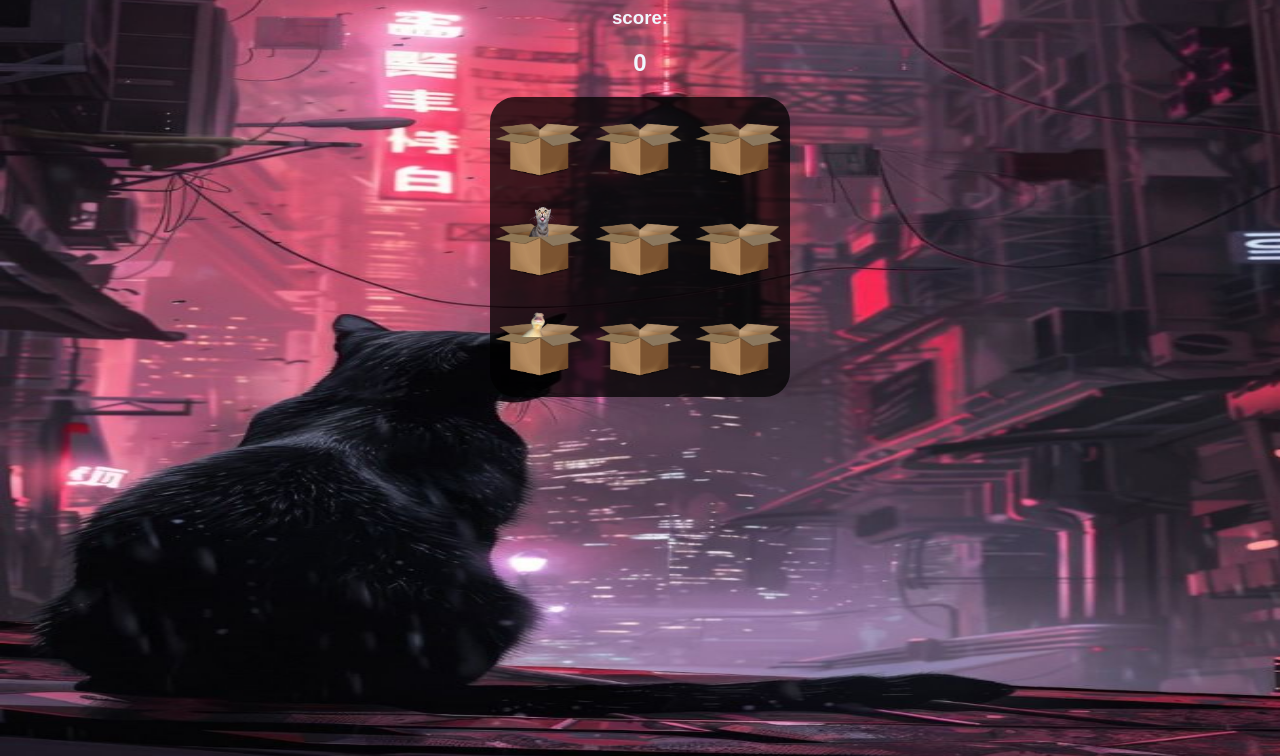
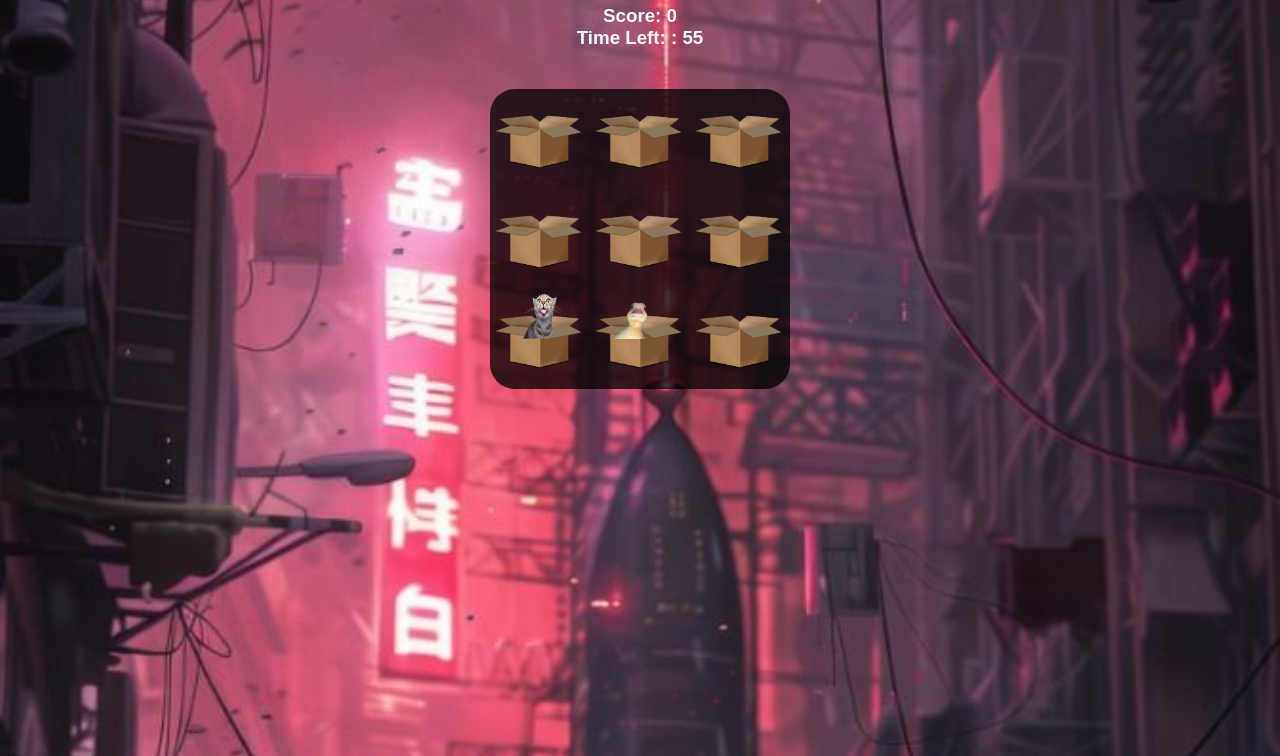
Before and after one commit to SyedAtif04/Wack-a-mole, a plain HTML site: page cat.html in a window 1280 px wide. Shown: the part 73-829 px from the top of the page. Drawn offline with Linux system fonts and the light colour scheme.

Commit message:
Timer+Multiple Cats

```diff
--- a/cat.css
+++ b/cat.css
@@ -2,34 +2,36 @@ body {
     font-family: Arial, Arial, Helvetica, sans-serif;
     text-align: center;
     color: aliceblue;
-    background: url("./Cyberpunk\ Cat\ Poster.jfif");
-    background-size: 100% 100%;
+    background: url("./Cyberpunk Cat Poster.jfif");
+    background-size: cover;
     min-height: 100vh;
     background-repeat: no-repeat;
 }
 
-.time {
-    text-align: left;
-    display: flex;
-    justify-content: space-between;
-    gap: 20px;
+h1 {
+    margin-bottom: 20px;
 }
 
-#timer {
-    font-family: Arial, sans-serif;
+.controls {
+    display: flex;
+    flex-direction: column;
+    align-items: center;
+    margin: 20px;
+}
+
+.controls h3 {
+    margin: 0;
 }
 
 #board {
     width: 300px;
     height: 300px;
     background-color: rgba(0, 0, 0, 0.75);
-    /* opacity: 75%; */
     border-radius: 25px;
-
-
-    margin: 0 auto;
+    margin: 20px auto;
     display: flex;
     flex-wrap: wrap;
+    position: relative;
 }
 
 #board div {
@@ -37,11 +39,29 @@ body {
     height: 100px;
     background-image: url(./box.png);
     background-size: cover;
-    opacity: 1;
-
+    position: relative;
 }
 
 #board div img {
-    width: 40px;
-    height: 40px;
+    width: 60px;
+    height: 60px;
+    position: absolute;
+    top: 20%;
+    left: 50%;
+    transform: translate(-50%, -50%);
 }
+
+.game-container {
+    display: flex;
+    flex-direction: column;
+    align-items: center;
+    margin: 0 auto;
+}
+
+#restartButton {
+    padding: 10px 20px;
+    font-size: 16px;
+    cursor: pointer;
+    margin-top: 10px;
+    position: relative;
+}
--- a/cat.html
+++ b/cat.html
@@ -1,23 +1,21 @@
 <!DOCTYPE html>
 <html lang="en">
-
 <head>
     <meta charset="UTF-8">
-    <meta name="viewport" content="width=device-width, initial-scale=1.0">
-    <title>Wach A Cat</title>
-    <link rel="stylesheet" href="cat.css" .css">
-    <script src="cat.js"></script>
+    <meta name="viewport" content="width=device-width, initial-scale=2.0">
+    <title>Wack A Cat</title>
+    <link rel="stylesheet" href="cat.css">
+    <script src="cat.js" defer></script>
 </head>
-
 <body>
-    <h1>Wach A Cat</h1>
-    <div class="score">
-        <h3>score:</h3>
-        <h2 id="score">0</h2>
+    <h1>Wack A Cat</h1>
+    <div class="controls">
+        <h3>Score: <span id="score">0</span></h3>
+        <h3>Time Left: <span id="timer">60</span></h3>
     </div>
-
-
-    <div id="board"></div>
+    <div class="game-container">
+        <div id="board"></div>
+        <button id="restartButton" style="display: none;">Restart Game</button>
+    </div>
 </body>
-
 </html>
--- a/cat.js
+++ b/cat.js
@@ -1,103 +1,156 @@
-
-let currCatTile;
-let currDuckTile;
+let currCatTiles = [];
+let currDuckTiles = [];
 let score = 0;
 let gameOver = false;
-// let timeLeft = 30;
+let numCats = 1;
+let numDucks = 1;
+let timer;
+let timeLeft = 60;
 
+let catInterval;
+let duckInterval;
+let timerInterval;
+let positionSwapInterval;
 
 window.onload = function () {
   setGame();
-}
+};
 
 function setGame() {
   for (let i = 0; i < 9; i++) {
     let tile = document.createElement("div");
     tile.id = i.toString();
+    tile.className = "tile";
     tile.addEventListener("click", selectTile);
-        document.getElementById("board").appendChild(tile)
+    document.getElementById("board").appendChild(tile);
   }
 
-    setInterval(setCat, 1000);
-    setInterval(setDuck, 2000);
-    startTimer();
+  clearInterval(catInterval);
+  clearInterval(duckInterval);
+  clearInterval(timerInterval);
+  clearInterval(positionSwapInterval);
+
+  catInterval = setInterval(setCats, 1000);
+  duckInterval = setInterval(setDucks, 2000);
+  timerInterval = setInterval(updateTimer, 1000);
+  positionSwapInterval = setInterval(swapPositions, 1500);
+
+  setInterval(() => {
+    if (!gameOver && numCats < 3) numCats++;
+    if (!gameOver && numDucks < 3) numDucks++;
+  }, 10000);
 }
 
-// function startTimer() {
-//     let timerInterval = setInterval(() => {
-//         if (timeLeft > 0) {
-//             document.getElementById("timer").innerText = "Time Left: " + timeLeft;
-//             timeLeft--; // Decrease timeLeft by 1
-//         } else {
-//             clearInterval(timerInterval); // Stop the timer when it reaches 0
-//             endGame();
-//         }
-//     }, 1000); // Timer runs every 1000ms (1 second)
-// }
-
-
-function getRandomTile() {
-
-    let num = Math.floor(Math.random() * 9);
-    return num.toString();
-
+function getRandomTile(excludeTiles = []) {
+  let num;
+  do {
+    num = Math.floor(Math.random() * 9).toString();
+  } while (excludeTiles.includes(num));
+  return num;
 }
 
-function setCat() {
+function setCats() {
+  if (gameOver) return;
 
-    if (gameOver) {
-        return;
-    }
+  currCatTiles.forEach((tile) => (tile.innerHTML = ""));
+  currCatTiles = [];
 
-    if (currCatTile) {
-        currCatTile.innerHTML = "";
-    }
-
-
-
+  for (let i = 0; i < numCats; i++) {
     let cat = document.createElement("img");
     cat.src = "./cat.png";
 
-    let num = getRandomTile()
-    if (currDuckTile && currDuckTile.id == num) {
-        return;
+    let num = getRandomTile([
+      ...currCatTiles.map((t) => t.id),
+      ...currDuckTiles.map((t) => t.id),
+    ]);
+    let catTile = document.getElementById(num);
+    catTile.appendChild(cat);
+    currCatTiles.push(catTile);
   }
-    currCatTile = document.getElementById(num);
-    currCatTile.appendChild(cat);
 }
 
-function setDuck() {
+function setDucks() {
+  if (gameOver) return;
 
-    if (gameOver) {
-        return;
+  currDuckTiles.forEach((tile) => (tile.innerHTML = ""));
+  currDuckTiles = [];
+
+  for (let i = 0; i < numDucks; i++) {
+    let duck = document.createElement("img");
+    duck.src = "./duck.png";
+
+    let num = getRandomTile([
+      ...currCatTiles.map((t) => t.id),
+      ...currDuckTiles.map((t) => t.id),
+    ]);
+    let duckTile = document.getElementById(num);
+    duckTile.appendChild(duck);
+    currDuckTiles.push(duckTile);
+  }
 }
 
-    if (currDuckTile) {
-        currDuckTile.innerHTML = "";
+function swapPositions() {
+  if (gameOver) return;
+
+  if (currCatTiles.length > 0 && currDuckTiles.length > 0) {
+    let catIndex = Math.floor(Math.random() * currCatTiles.length);
+    let duckIndex = Math.floor(Math.random() * currDuckTiles.length);
+
+    let catTile = currCatTiles[catIndex];
+    let duckTile = currDuckTiles[duckIndex];
+
+    let tempCat = catTile.innerHTML;
+    catTile.innerHTML = duckTile.innerHTML;
+    duckTile.innerHTML = tempCat;
+
+    currCatTiles[catIndex] = duckTile;
+    currDuckTiles[duckIndex] = catTile;
   }
-
-    let duck = document.createElement("img")
-    duck.src = "./duck.png";
-
-    let num = getRandomTile();
-    if (currCatTile && currCatTile.id == num) {
-        return;
-    }
-    currDuckTile = document.getElementById(num);
-    currDuckTile.appendChild(duck);
-
 }
 
 function selectTile() {
-    if (gameOver) {
-        return;
-    }
-    if (this == currCatTile) {
+  if (gameOver) return;
+
+  if (currCatTiles.includes(this)) {
     score += 10;
     document.getElementById("score").innerText = score.toString();
-    }
-    else if (this == currDuckTile) {
-        document.getElementById("score").innerText = "GAME OVER: " + score.toString();
-        gameOver = true;
+  } else if (currDuckTiles.includes(this)) {
+    endGame();
   }
 }
+
+function updateTimer() {
+  if (timeLeft > 0) {
+    timeLeft--;
+    document.getElementById("timer").innerText = ": " + timeLeft;
+  } else {
+    endGame();
+  }
+}
+
+function endGame() {
+  gameOver = true;
+  clearInterval(catInterval);
+  clearInterval(duckInterval);
+  clearInterval(timerInterval);
+  clearInterval(positionSwapInterval);
+  document.getElementById("score").innerText = "GAME OVER: " + score.toString();
+  document.getElementById("restartButton").style.display = "block";
+}
+
+function restartGame() {
+  currCatTiles = [];
+  currDuckTiles = [];
+  score = 0;
+  timeLeft = 60;
+  gameOver = false;
+  numCats = 1;
+  numDucks = 1;
+  document.getElementById("score").innerText = score.toString();
+  document.getElementById("timer").innerText = ": " + timeLeft;
+  document.getElementById("restartButton").style.display = "none";
+  document.getElementById("board").innerHTML = "";
+  setGame();
+}
+
+document.getElementById("restartButton").addEventListener("click", restartGame);
```
Lines whose indentation alone changed are shown as unchanged.
